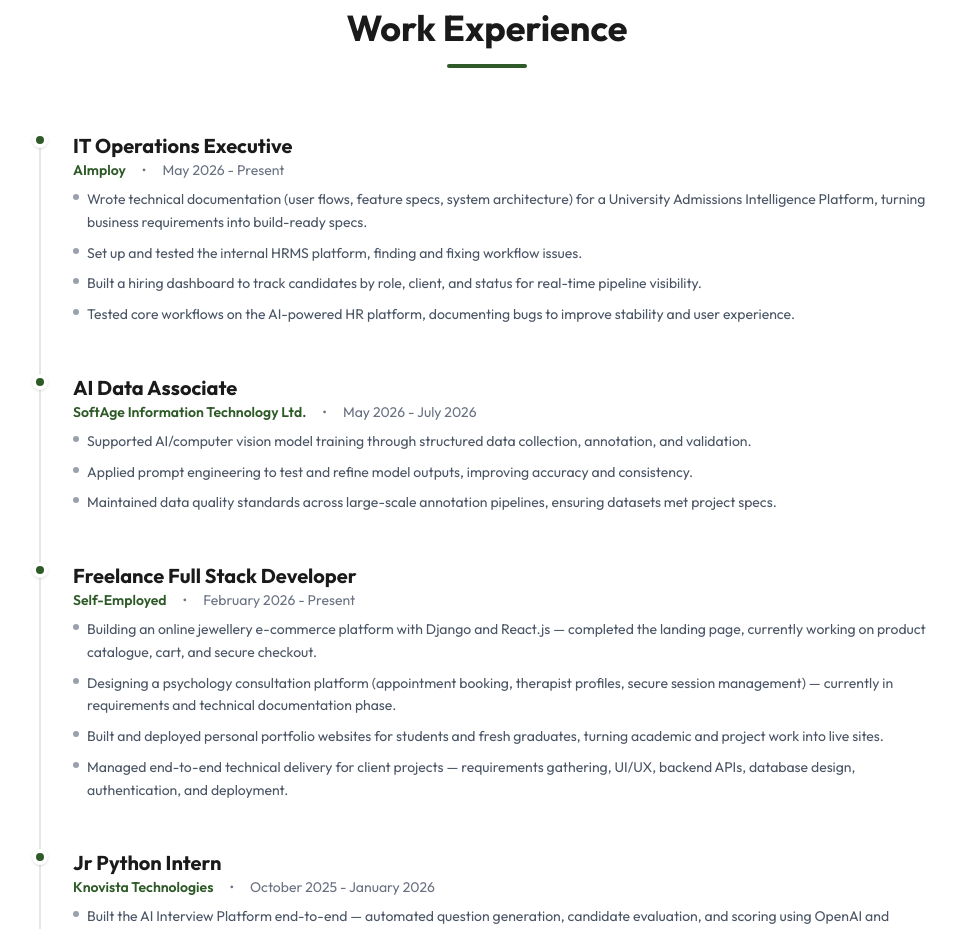
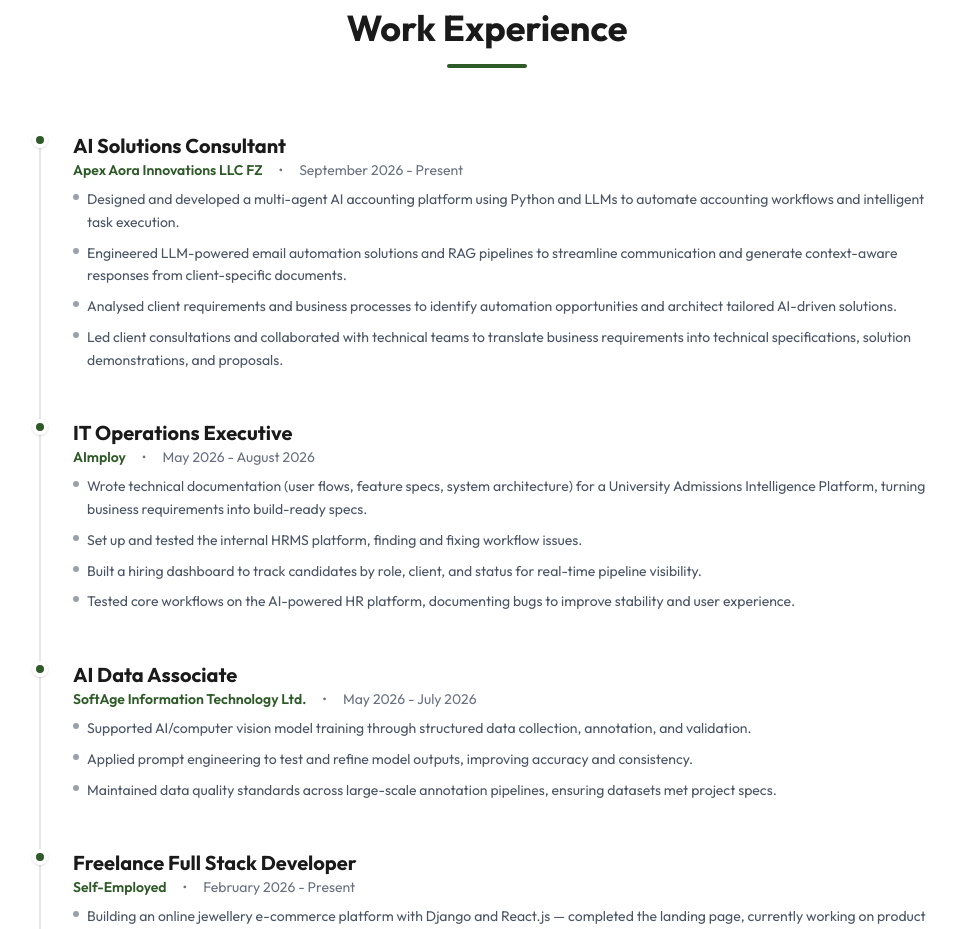
Before and after one commit to thameenaparveen2906/Thameena-Parveen--Personal-Portfolio, a React (Vite) app: page / in a window 1280 px wide. Shown: the part 2160-3089 px from the top of the page, without its empty margins (153-1110 px from the left). Built offline with nearby package versions, Linux system fonts and the light colour scheme.

Commit message:
Add AI Solutions Consultant role and update duration

```diff
--- a/src/components/Experience.jsx
+++ b/src/components/Experience.jsx
@@ -25,10 +25,21 @@ const ExperienceItem = ({ role, company, duration, descriptions }) => (
 
 const Experience = () => {
     const experiences = [
+        {
+            role: 'AI Solutions Consultant',
+            company: 'Apex Aora Innovations LLC FZ',
+            duration: 'September 2026 - Present',
+            descriptions: [
+                'Designed and developed a multi-agent AI accounting platform using Python and LLMs to automate accounting workflows and intelligent task execution.',
+                'Engineered LLM-powered email automation solutions and RAG pipelines to streamline communication and generate context-aware responses from client-specific documents.',
+                'Analysed client requirements and business processes to identify automation opportunities and architect tailored AI-driven solutions.',
+                'Led client consultations and collaborated with technical teams to translate business requirements into technical specifications, solution demonstrations, and proposals.'
+            ]
+        },
          {
             role: 'IT Operations Executive',
             company: 'AImploy',
-            duration: 'May 2026 - Present',
+            duration: 'May 2026 - August 2026',
             descriptions: [
                 'Wrote technical documentation (user flows, feature specs, system architecture) for a University Admissions Intelligence Platform, turning business requirements into build-ready specs.',
                 'Set up and tested the internal HRMS platform, finding and fixing workflow issues.',
```
